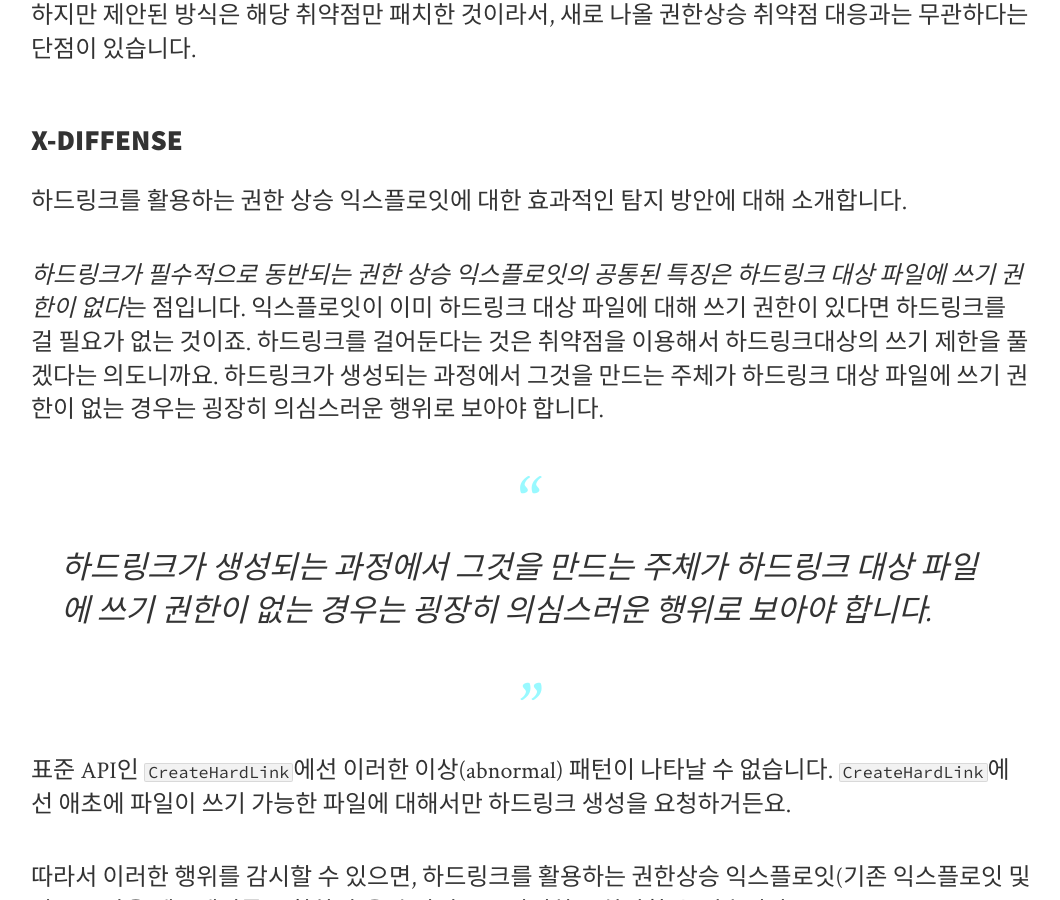
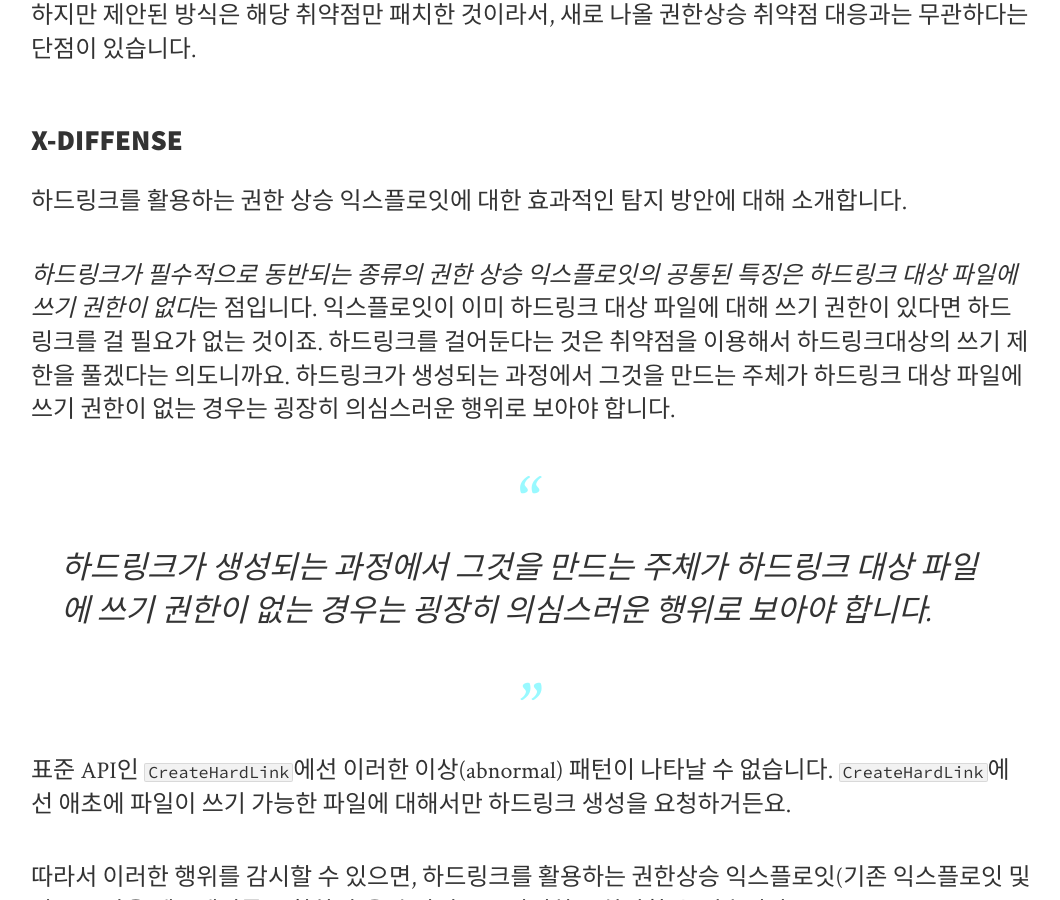
Before and after one commit to intellee/blog.diffense.co.kr, a Jekyll site: the page built from _posts/2019-02-22-hard-link.md, in a window 1280 px wide and 900 px high, scrolled down 15755 px. Shown: the whole window, without its empty margins (109-1169 px from the left). Built offline with Jekyll 4.4.1, drawn with Linux system fonts in a browser that asks for light colours; nearby versions of some CDN libraries.

Commit message:
hard link

```diff
--- a/_posts/2019-02-22-hard-link.md
+++ b/_posts/2019-02-22-hard-link.md
@@ -310,7 +310,7 @@
 
 하드링크를 활용하는 권한 상승 익스플로잇에 대한 효과적인 탐지 방안에 대해 소개합니다.
 
-*하드링크가 필수적으로 동반되는 권한 상승 익스플로잇의 공통된 특징은 하드링크 대상 파일에 쓰기 권한이 없다*는 점입니다. 익스플로잇이 이미 하드링크 대상 파일에 대해 쓰기 권한이 있다면 하드링크를 걸 필요가 없는 것이죠. 하드링크를 걸어둔다는 것은 취약점을 이용해서 하드링크대상의 쓰기 제한을 풀겠다는 의도니까요. 하드링크가 생성되는 과정에서 그것을 만드는 주체가 하드링크 대상 파일에 쓰기 권한이 없는 경우는 굉장히 의심스러운 행위로 보아야 합니다.
+*하드링크가 필수적으로 동반되는 종류의 권한 상승 익스플로잇의 공통된 특징은 하드링크 대상 파일에 쓰기 권한이 없다*는 점입니다. 익스플로잇이 이미 하드링크 대상 파일에 대해 쓰기 권한이 있다면 하드링크를 걸 필요가 없는 것이죠. 하드링크를 걸어둔다는 것은 취약점을 이용해서 하드링크대상의 쓰기 제한을 풀겠다는 의도니까요. 하드링크가 생성되는 과정에서 그것을 만드는 주체가 하드링크 대상 파일에 쓰기 권한이 없는 경우는 굉장히 의심스러운 행위로 보아야 합니다.
 
 >하드링크가 생성되는 과정에서 그것을 만드는 주체가 하드링크 대상 파일에 쓰기 권한이 없는 경우는 굉장히 의심스러운 행위로 보아야 합니다.
 
```
Also changed, not shown: 2 other files.
